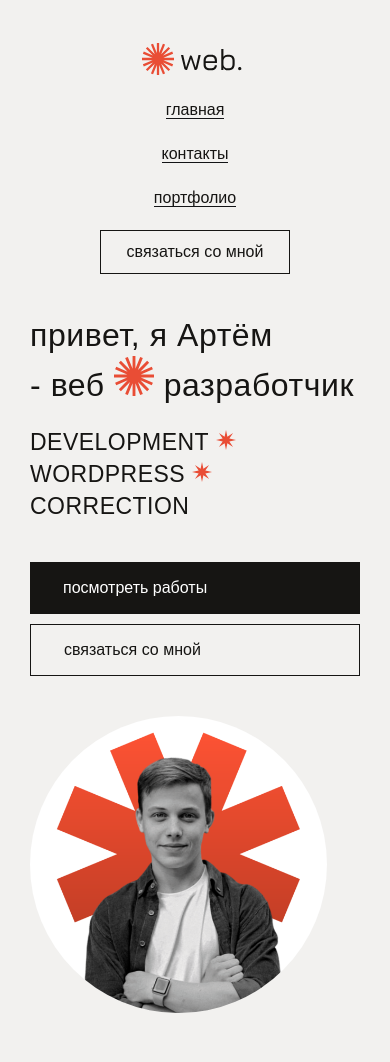
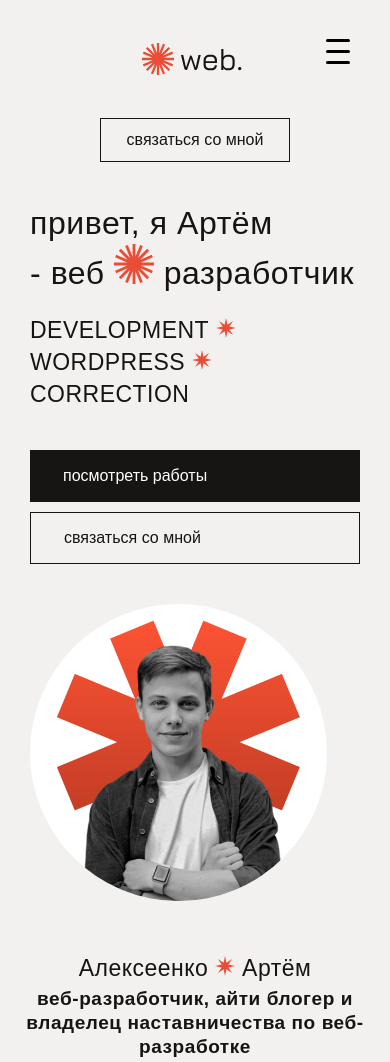
Before and after one commit to mkdir-s/cv, a plain HTML site: page index.html in a window 390 px wide. Shown: the top 1062 px of the page. Drawn offline with nearby package versions, Linux system fonts and the light colour scheme; a web font is replaced by a local one.

Commit message:
feat: add burger menu, fix menu and info about me

```diff
--- a/assets/css/main.css
+++ b/assets/css/main.css
@@ -122,6 +122,52 @@ body {
   color: #fff;
 }
 
+.header__burger {
+  display: none;
+  width: 24px;
+  height: 24px;
+  position: relative;
+  border: none;
+  cursor: pointer;
+  padding: 7px;
+}
+.header__burger span {
+  position: absolute;
+  top: 12.5px;
+  left: 0;
+  width: 100%;
+  height: 3px;
+  background-color: #000;
+  transform: translateY(-100%);
+  transition: all .35s ease-in-out;
+  border-radius: 5px;
+}
+.header__burger span:nth-child(1) {
+  top: 2px;
+}
+.header__burger span:nth-child(3) {
+  top: 24px;
+}
+.header.open .header-nav__menu {
+  left: 0;
+}
+.header.open body {
+  overflow: hidden;
+}
+.header.open .header__burger span:nth-child(2) {
+  display: none;
+}
+.header.open .header__burger span:nth-child(1),
+.header.open .header__burger span:nth-child(3) {
+  top: 15px;
+}
+.header.open .header__burger span:nth-child(1) {
+  transform: rotate(45deg);
+}
+.header.open .header__burger span:nth-child(3) {
+  transform: rotate(-45deg);
+}
+
 .intro__wrapper {
   display: -webkit-box;
   display: -ms-flexbox;
@@ -231,7 +277,7 @@ body {
   line-height: 32px;
   letter-spacing: 0.48px;
   color: #161513;
-  margin-bottom: 21px;
+  margin-bottom: 5px;
   text-align: center;
 }
 
--- a/assets/css/media.css
+++ b/assets/css/media.css
@@ -1,4 +1,32 @@
 @media (max-width: 920px) {
+  .header__burger {
+    display: block;
+  }
+  .header-nav__menu {
+    position: absolute;
+    top: 0;
+    left: -300%;
+    width: 100%;
+    background-color: #fff;
+    height: 100vh;
+    padding: 100px;
+    background-color: #F2F1EF;
+    flex-direction: column;
+    transition: all .3s ease-in-out;
+  }
+  .header-nav__menu-item + .header-nav__menu-item {
+    margin-left: 0;
+  }
+  .header-nav__menu-link, .header-nav__menu-item {
+    width: 100%;
+    padding: 20px 0;
+  }
+  .header-nav__menu-link {
+    width: 100%;
+    display: block;
+    background-color: #eee;
+    padding: 20px 10px;
+  }
   .intro__wrapper {
     flex-wrap: wrap;
   }
@@ -121,6 +149,26 @@
   }
 }
 @media (max-width: 550px) {
+  .header-nav {
+    text-align: center;
+    margin-bottom: 20px;
+  }
+  .header-nav__menu {
+    flex-direction: column;
+  }
+  .header-nav__menu-item {
+    margin-left: 0 !important;
+  }
+  .header-nav__menu-item + .header-nav__menu-item {
+    margin-top: 20px;
+  }
+  .header__burger {
+    display: block;
+    position: absolute;
+    background-color: transparent;
+    top: 40px;
+    right: 40px;
+  }
   .swiper-slide__item-img {
     width: 100%;
   }
@@ -227,7 +275,7 @@
   .about__left-title {
     font-size: 19px;
     line-height: 24px;
-    margin-top: 20px;
+    margin-top: 3px;
   }
 }
 @media (max-width: 400px) {
--- a/assets/js/main.js
+++ b/assets/js/main.js
@@ -12,3 +12,11 @@ const swiper = new Swiper('.swiper', {
       }
     }
 });
+
+const burgerButton = document.querySelector('.header__burger'),
+      header = document.querySelector('.header');
+
+
+burgerButton.addEventListener('click', (e) => {
+  header.classList.toggle('open');
+})
--- a/index.html
+++ b/index.html
@@ -17,12 +17,17 @@
                 <a class="header__logo" href="#"><img src="assets/images/logo.svg" alt="logo"></a>
                 <nav class="header-nav">
                     <ul class="header-nav__menu">
-                        <li class="header-nav__menu-item"><a class="header-nav__menu-link" href="#home">главная</a></li>
+                        <!-- <li class="header-nav__menu-item"><a class="header-nav__menu-link" href="#home">главная</a></li> -->
                         <li class="header-nav__menu-item"><a class="header-nav__menu-link" href="#contacts">контакты</a></li>
                         <li class="header-nav__menu-item"><a class="header-nav__menu-link" href="#portfolio">портфолио</a></li>
                     </ul>
                 </nav>
                 <a class="header__button" href="#contacts">связаться со мной</a>
+                <button class="header__burger">
+                    <span></span>
+                    <span></span>
+                    <span></span>
+                </button>
             </div>
         </div>
     </header>
@@ -54,7 +59,7 @@
         <div class="container">
                 <div class="about__left">
                     <h3 class="about__left-suptitle">Алексеенко <img src="assets/images/star2-icon.svg" alt="star-icon"> Артём</h3>
-                    <h2 class="about__left-title">веб-разработчик и владелец крупного онлайн-курса по веб-разработке</h2>
+                    <h2 class="about__left-title">веб-разработчик, айти блогер и владелец наставничества по веб-разработке</h2>
                 </div>
             <div class="about__items">
                 <div class="about__item">
@@ -62,12 +67,12 @@
                     <p class="about__item-subtitle">года работы</p>
                 </div>
                 <div class="about__item about__item_black">
-                    <h3 class="about__item-title">15+</h3>
+                    <h3 class="about__item-title">20+</h3>
                     <p class="about__item-subtitle">коммерческих проектов</p>
                 </div>
                 <div class="about__item">
-                    <h3 class="about__item-title">60+</h3>
-                    <p class="about__item-subtitle">собственных мини-проектов</p>
+                    <h3 class="about__item-title">80+</h3>
+                    <p class="about__item-subtitle">собственных пет-проектов</p>
                 </div>
 
             </div>
@@ -136,7 +141,7 @@
             </div>
         </div>
     </section>
-    <footer class="footer">
+    <footer class="footer" id="footer">
         <div class="container">
             <div class="footer-top">
                 <div class="footer-top__wrapper">
```
